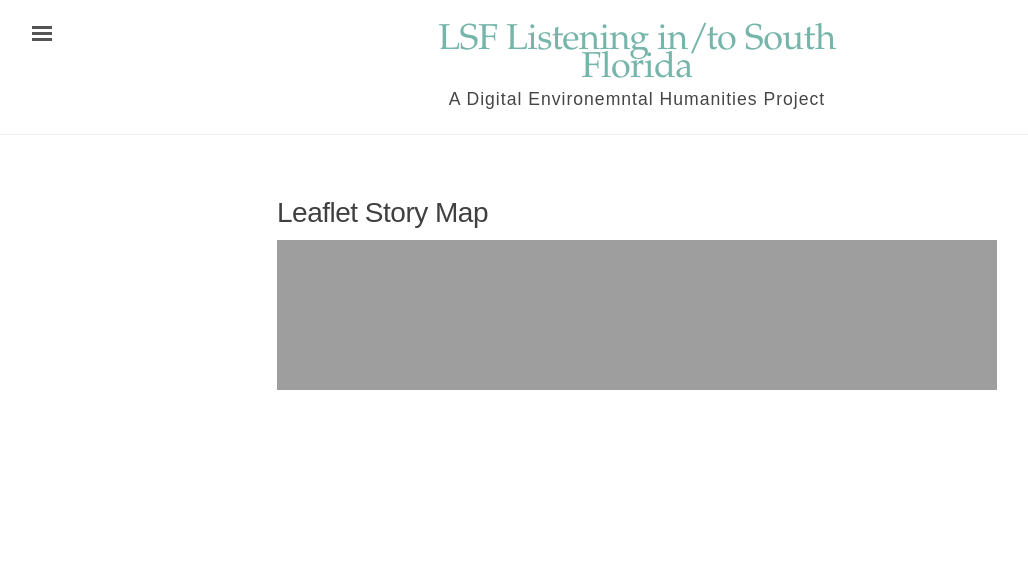
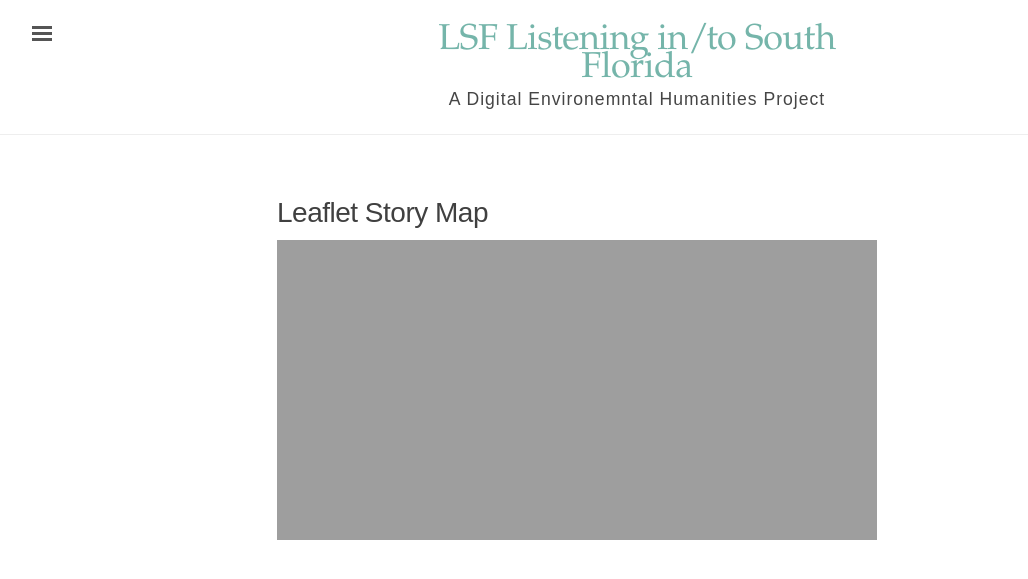
Before and after one commit to rm4-25/lsf_3, a Jekyll site: the page built from Leaflet Story Map.md, in a window 1280 px wide. Shown: the top 579 px of the page, without its empty margins (3-1031 px from the left). Built offline with Jekyll 4.4.1, drawn with Linux system fonts in a browser that asks for light colours.

Commit message:
Update Leaflet Story Map.md
changed dimensions of rendered leaflet plugin.

```diff
--- a/Leaflet Story Map.md
+++ b/Leaflet Story Map.md
@@ -4,4 +4,4 @@
 order: 1
 ---
 
-<iframe frameborder="0" src="https://rm4-25.github.io/lsf_storymap" width="100%" height="100%"> </iframe>
+<iframe frameborder="0" src="https://rm4-25.github.io/lsf_storymap" width="600" height="300"> </iframe>
```
